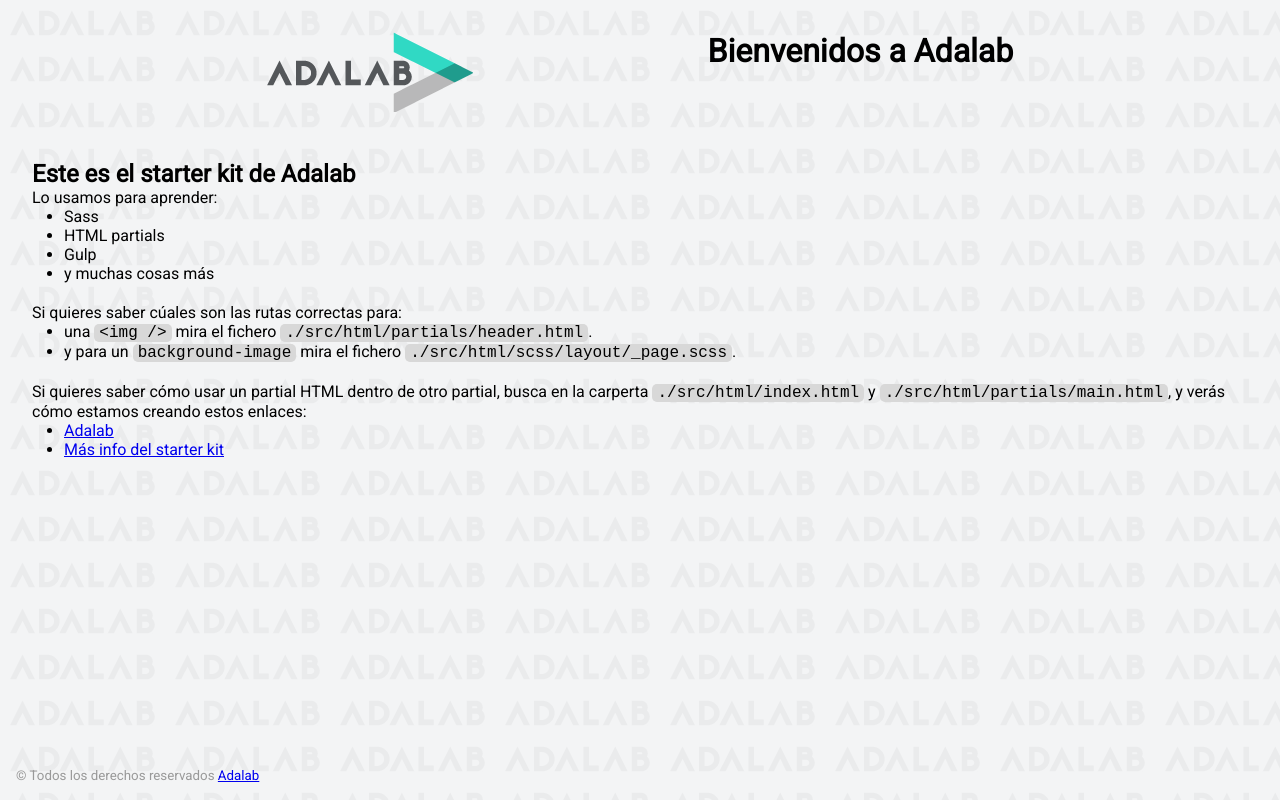
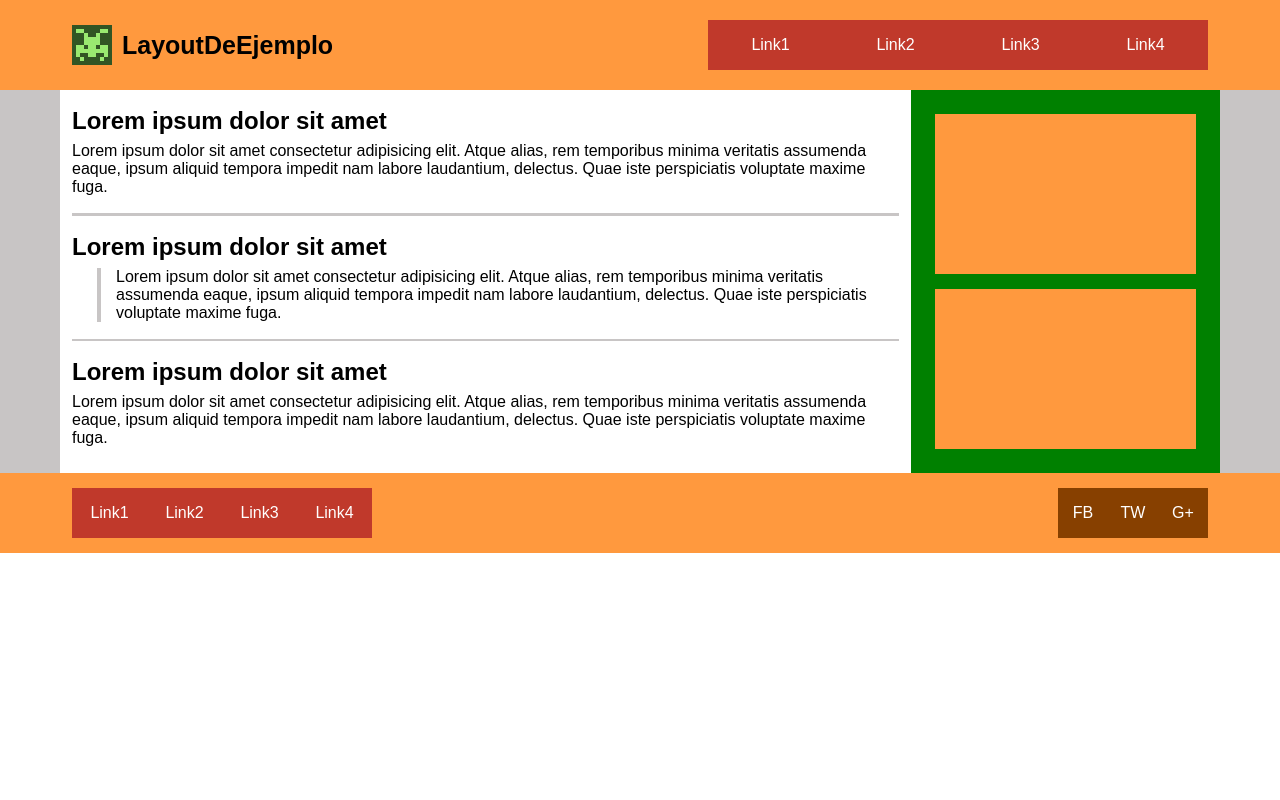
Before and after one commit to lauragonzalezcalvo/prueba-html-css-create-lauragonzalezcalvo, a website: page docs/index.html in a window 1280 px wide. Drawn offline with Linux system fonts and the light colour scheme.

Commit message:
Publish git hub pages

```diff
--- a/docs/assets/js/main.js
+++ /dev/null
@@ -1 +0,0 @@
-"use strict";console.log(">> Ready :)");
--- a/docs/index.html
+++ b/docs/index.html
@@ -3,66 +3,125 @@
   <head>
     <meta charset="UTF-8" />
     <meta name="viewport" content="width=device-width, initial-scale=1" />
-    <title>Adalab Web Starter Kit</title>
-    <link href="https://fonts.googleapis.com/css?family=Roboto&display=swap" rel="stylesheet" />
+    <title>Prueba maquetación. Create.</title>
     <link rel="stylesheet" href="./assets/css/main.css" />
-    <link rel="icon" href="./assets/images/favicon.png" />
+    <link rel="icon" href="./assets/images/logo.png" />
   </head>
+  <body>
+    <header class="header">
+      <div class="wrapper">
+        <section class="header__section">
+          <img
+            class="header__section-img"
+            src="./assets/images/logo.png"
+            alt="logo"
+          />
+          <h1 class="header__section-title">LayoutDeEjemplo</h1>
+        </section>
+        <nav class="header-nav">
+          <ul class="header-nav__ul">
+            <li class="header-nav__li">
+              <a class="header-nav__li-item" href="#">Link1</a>
+            </li>
+            <li class="header-nav__li">
+              <a class="header-nav__li-item" href="#">Link2</a>
+            </li>
+            <li class="header-nav__li">
+              <a class="header-nav__li-item" href="#">Link3</a>
+            </li>
+            <li class="header-nav__li">
+              <a class="header-nav__li-item" href="#">Link4</a>
+            </li>
+          </ul>
+        </nav>
+      </div>
+    </header>
 
-  <body>
-    <div class="page">
-      <header class="page__header">
-        <img src="./assets/images/logo-adalab.png" alt="Adalab">
-        <h1>Bienvenidos a Adalab</h1>
-      </header>
 
-      <main class="page__main">
-        <h2>Este es el starter kit de Adalab</h2>
-        <p>Lo usamos para aprender:</p>
-        <ul class="main__list">
-          <li>Sass</li>
-          <li>HTML partials</li>
-          <li>Gulp</li>
-          <li>y muchas cosas más</li>
-        </ul>
-        <p>Si quieres saber cúales son las rutas correctas para:</p>
-        <ul class="main__list">
-          <li>
-            una <code class="code">&lt;img /&gt;</code> mira el fichero
-            <code class="code">./src/html/partials/header.html</code>.
-          </li>
-          <li>
-            y para un <code class="code">background-image</code> mira el fichero
-            <code class="code">./src/html/scss/layout/_page.scss</code>.
-          </li>
-        </ul>
-        <p>
-          Si quieres saber cómo usar un partial HTML dentro de otro partial, busca en la carperta
-          <code class="code">./src/html/index.html</code> y
-          <code class="code">./src/html/partials/main.html</code>, y verás cómo estamos creando estos
-          enlaces:
-        </p>
-        <ul class="main__list">
-          <li>
-            <a class="link__adalab" href="https://adalab.es">Adalab</a>
+    <main class="main">
+      <div class="main-column">
+        <section class="section">
+          <article class="section__article">
+            <h2 class="section__article-subtitle">Lorem ipsum dolor sit amet</h2>
+            <p class="section__article-">Lorem ipsum dolor sit amet consectetur adipisicing elit. Atque alias, rem
+            temporibus minima veritatis assumenda eaque, ipsum aliquid tempora impedit
+            nam labore laudantium, delectus. Quae iste perspiciatis voluptate maxime
+            fuga.</p>
+          </article>
 
-          </li>
-          <li>
-            <a class="" href="./more-info.html">Más info del starter kit</a>
+          <!-- <article class="section__article">
+            <h2 class="section__article-subtitle">Lorem ipsum dolor sit amet</h2>
+            <p class="section__article-text1">
+              Lorem ipsum dolor sit amet consectetur adipisicing elit. Atque alias, rem
+              temporibus minima veritatis assumenda eaque, ipsum aliquid tempora impedit
+              nam labore laudantium, delectus. Quae iste perspiciatis voluptate maxime
+              fuga.
+            </p>
+          </article> -->
+          <hr class="section__separator" />
+          <article class="section__article">
+            <h2 class="section__article-subtitle">Lorem ipsum dolor sit amet</h2>
+            <p class="section__article-text2">
+              Lorem ipsum dolor sit amet consectetur adipisicing elit. Atque alias, rem
+              temporibus minima veritatis assumenda eaque, ipsum aliquid tempora impedit
+              nam labore laudantium, delectus. Quae iste perspiciatis voluptate maxime
+              fuga.
+            </p>
+          </article>
+          <hr class="section__separator" />
+          <article class="section__article">
+            <h2 class="section__article-subtitle">Lorem ipsum dolor sit amet</h2>
+            <p class="section__article-text3">
+              Lorem ipsum dolor sit amet consectetur adipisicing elit. Atque alias, rem
+              temporibus minima veritatis assumenda eaque, ipsum aliquid tempora impedit
+              nam labore laudantium, delectus. Quae iste perspiciatis voluptate maxime
+              fuga.
+            </p>
+          </article>
+        </section>
 
-          </li>
-        </ul>
-      </main>
+        <aside class="aside">
+          <div class="wrapper-aside">
+            <div class="aside__div"></div>
+            <div class="aside__div"></div>
+          </div>
+        </aside>
 
-      <footer class="page__footer">
-        <small>
-          &copy; Todos los derechos reservados
-          <a class="link__adalab" href="https://adalab.es">Adalab</a>
+      </div>
+    </main>
+    <footer class="footer">
+      <div class="wrapper-footer">
+        <nav class="footer-nav">
+          <ul class="footer-nav__menu">
+            <li class="footer-nav__li">
+              <a class="footer-nav__li-item" href="#">Link1</a>
+            </li>
+            <li class="footer-nav__li">
+              <a class="footer-nav__li-item" href="#">Link2</a>
+            </li>
+            <li class="footer-nav__li">
+              <a class="footer-nav__li-item" href="#">Link3</a>
+            </li>
+            <li class="footer-nav__li">
+              <a class="footer-nav__li-item" href="#">Link4</a>
+            </li>
+          </ul>
+        </nav>
+        <nav class="footer-media">
+          <ul class="footer-media__menu">
+            <li class="footer-media__li">
+              <a class="footer-media__li-item" href="#">Fb</a>
+            </li>
+            <li class="footer-media__li">
+              <a class="footer-media__li-item" href="#">Tw</a>
+            </li>
+            <li class="footer-media__li">
+              <a class="footer-media__li-item" href="#">G+</a>
+            </li>
+          </ul>
+        </nav>
+      </div>
+    </footer>
 
-        </small>
-      </footer>
-
-    </div>
-    <script src="./assets/js/main.js"></script>
   </body>
 </html>
```
Also changed, not shown: docs/assets/css/main.css (+1 -1 lines), docs/more-info.html (deleted, +0 -37 lines), docs/assets/images/bg-adalab.png (deleted), docs/assets/images/favicon.png (deleted), docs/assets/images/logo-adalab.png (deleted), docs/assets/images/logo.png (added).
